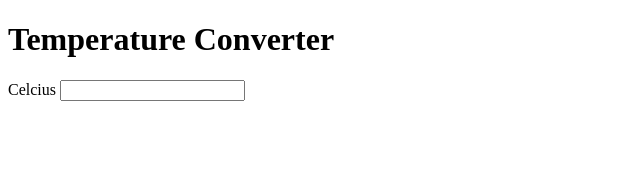
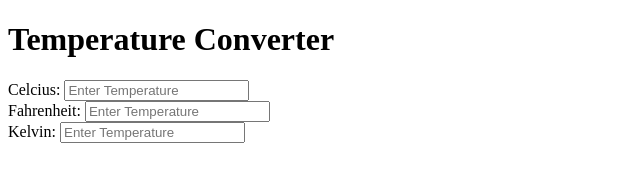
Before and after one commit to Faiyaz-Hossain404/temperature-converter, a website: page index.html in a window 1280 px wide. Shown: the whole page, without its empty margins (0-640 px from the left). Drawn offline with Linux system fonts and the light colour scheme.

Commit message:
Feat: Basic html structure completed

```diff
--- a/index.html
+++ b/index.html
@@ -10,8 +10,33 @@
     <div class="container">
       <h1>Temperature Converter</h1>
       <div class="temp-container">
-        <label for="celsius">Celcius</label>
-        <input type="text" id="celsius" name="" />
+        <div>
+          <label for="celsius">Celcius:</label>
+          <input
+            type="text"
+            id="celsius"
+            name="celsius"
+            placeholder="Enter Temperature"
+          />
+        </div>
+        <div>
+          <label for="fahrenheit">Fahrenheit:</label>
+          <input
+            type="text"
+            id="fahrenheit"
+            name="fahrenheit"
+            placeholder="Enter Temperature"
+          />
+        </div>
+        <div>
+          <label for="kelvin">Kelvin:</label>
+          <input
+            type="text"
+            id="kelvin"
+            name="kelvin"
+            placeholder="Enter Temperature"
+          />
+        </div>
       </div>
     </div>
     <script src="script.js"></script>
```
